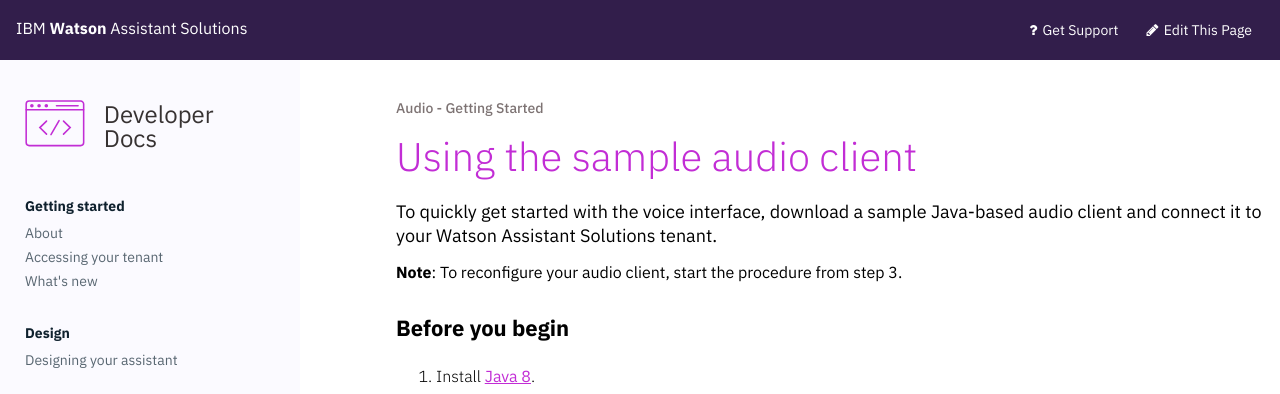
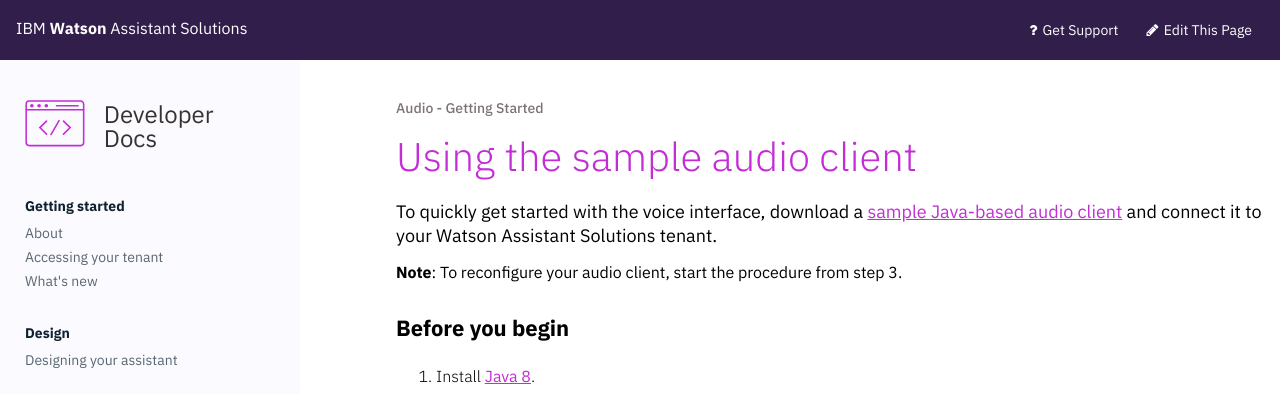
Before and after one commit to Watson-Personal-Assistant/developer, a Jekyll site: the page built from _content/audio_basic/audio_client_simple.md, in a window 1280 px wide. Shown: the top 394 px of the page. Built offline with Jekyll 4.4.1, drawn with Linux system fonts in a browser that asks for light colours; some web fonts are replaced; some of the changed lines change nothing that is shown.

Commit message:
added URL

```diff
--- a/_content/audio_basic/audio_client_simple.md
+++ b/_content/audio_basic/audio_client_simple.md
@@ -3,7 +3,7 @@
 weight: 10
 ---
 
-To quickly get started with the voice interface, download a sample Java-based audio client and connect it to your Watson Assistant Solutions tenant.
+To quickly get started with the voice interface, download a [sample Java-based audio client](https://github.com/Watson-Personal-Assistant/AudioClientSampleCodeJava) and connect it to your Watson Assistant Solutions tenant.
 
 **Note**: To reconfigure your audio client, start the procedure from step 3.
 
```
